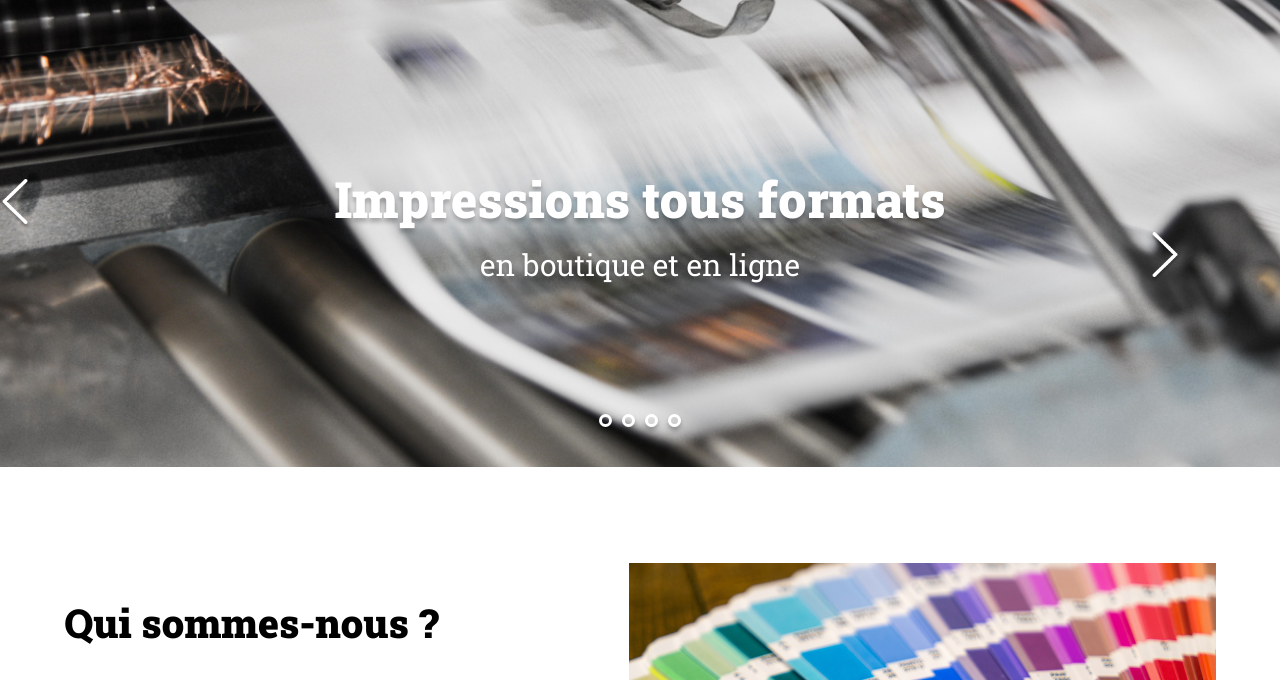
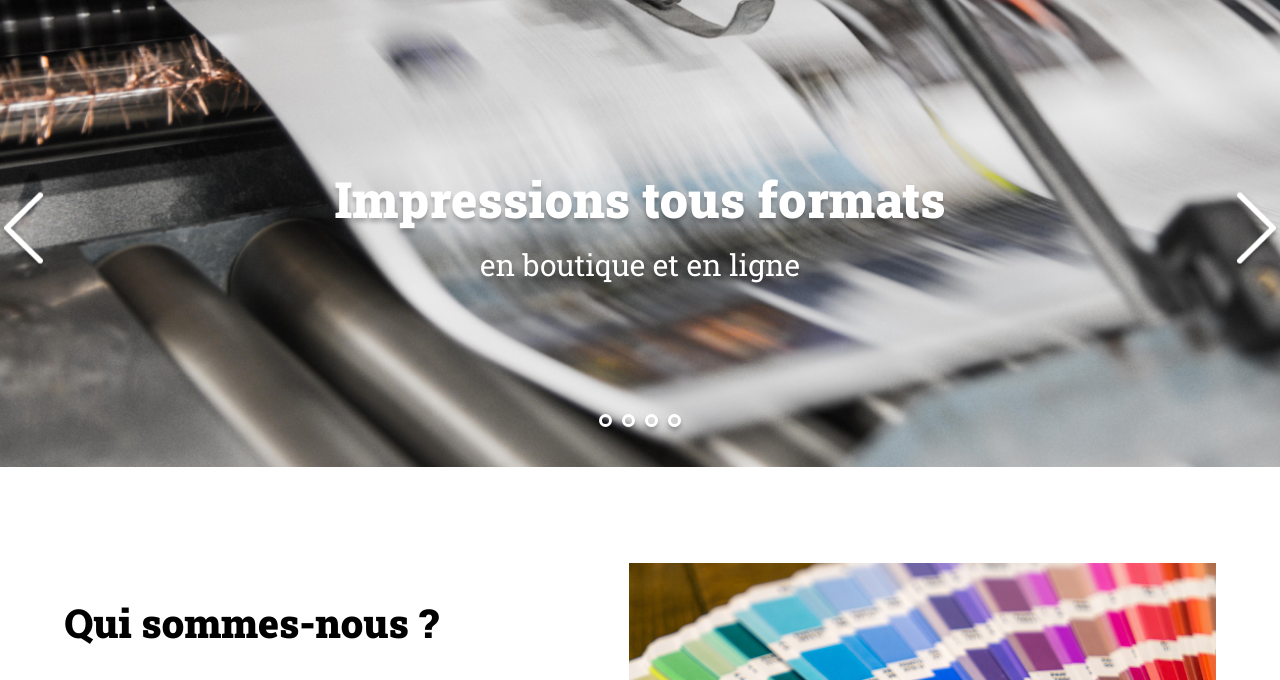
Before and after one commit to PrincessePython/Print-it, a plain HTML site: page index.html in a window 1280 px wide. Shown: the part 104-784 px from the top of the page. Drawn offline with Linux system fonts and the light colour scheme.

Commit message:
final commit, submited for validation

```diff
--- a/assets/style.css
+++ b/assets/style.css
@@ -125,17 +125,14 @@ header {
 
 /* Code CSS en prévision de l'ajout d'un carousel pour la bannière */
 /* Gestion des fleches du carrousel */
+
 #banner .arrow {
-	position: absolute;
-}
-#banner .arrow_left {
-	left: 10px;
-	height: 50px;
-	padding-right: 1150px;}
-#banner .arrow_right {
-	right: 10px;
-	height: 50px;
-	padding-left: 1150px;
+	display: flex;
+	position: absolute; /* ici utilisé avec top et transform pour centrer verticalement l'élement */
+	top: 50%; /* l'élément est positionné en haut à mi-chemin de la hauteur de div */
+	transform: translateY(-50%); /* permet de centrer l'élément verticalement */
+	width: 100%;
+	justify-content: space-between;
 }
 
 /* Gestion des points du carrousel */
```
